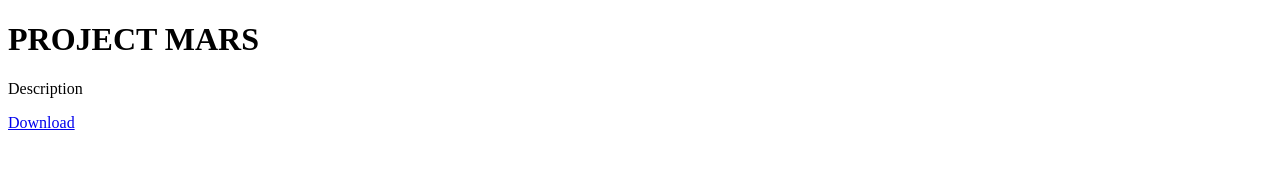
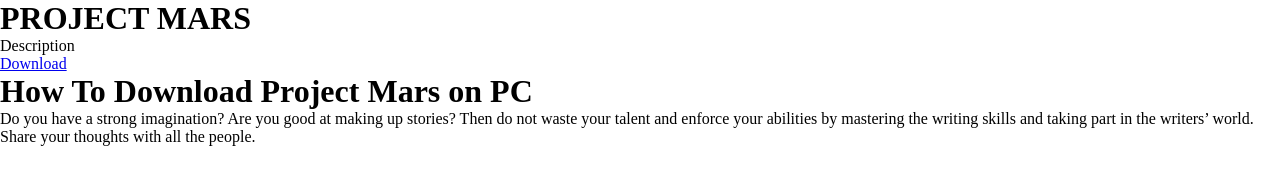
Before and after one commit to BlyatTukan/ProjectMARS, a plain HTML site: page index.html in a window 1280 px wide. Drawn offline with Linux system fonts and the light colour scheme.

Commit message:
initial commit

```diff
--- a/index.html
+++ b/index.html
@@ -8,9 +8,17 @@
 </head>
 
 <body>
+	<div class="Header">
     	<h1>PROJECT MARS</h1>
     	<p>Description</p>
-		<a href="#">Download</a>
+			<a href="#">Download</a>
+	</div>
+
+	<div class="Guide">
+		<h1>How To Download Project Mars on PC</h1>
+		<p>Do you have a strong imagination? Are you good at making up stories? Then do not waste your talent and enforce your abilities by mastering the writing skills and taking part in the writers’ world. Share your thoughts with all the people.</p>
+	</div>
+
 </body>
 
 </html>
--- a/style.css
+++ b/style.css
@@ -0,0 +1,10 @@
+*{
+      margin: 0;
+      padding: 0;
+      font-family: "Bai Jamjuree";
+}
+body{
+  //background: #111111;
+  width: auto;
+  height: auto;
+}
```
